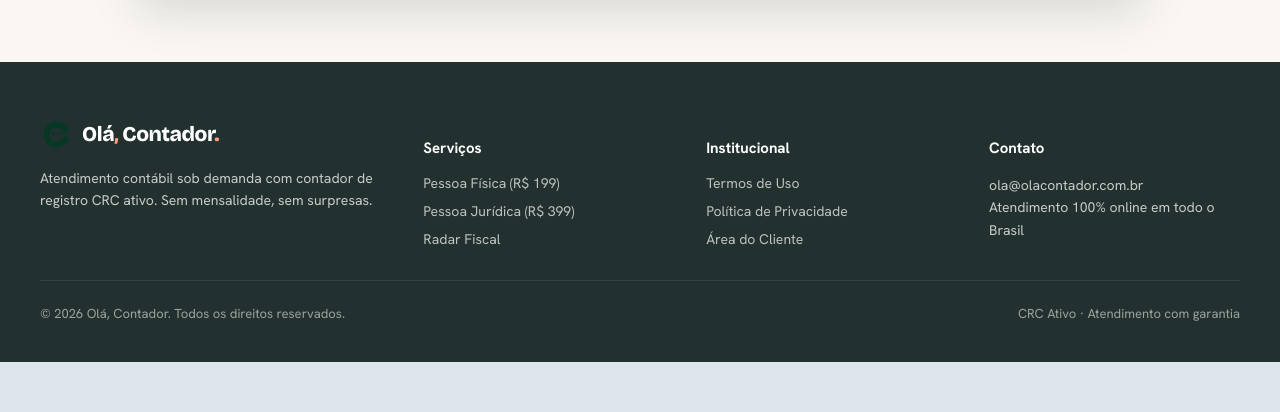
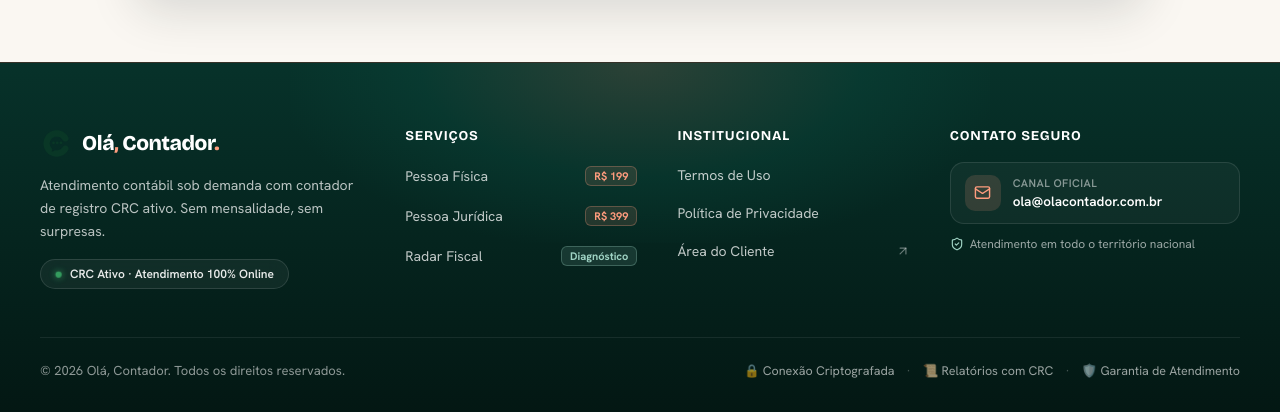
Before and after one commit to hexxa-dotcom/ol-contador, a Next.js app in the folder area-contador-next/: page / in a window 1280 px wide. Shown: the part 7037-7449 px from the top of the page. Before the commit the page ends 7399 px from the top, so only its background shows below. Built offline with nearby package versions, Linux system fonts and the light colour scheme; no server answers.

Commit message:
Design ultra-premium para o rodape com glow, badges, card de contato e tags de servicos

```diff
--- a/area-contador-next/src/app/globals.css
+++ b/area-contador-next/src/app/globals.css
@@ -1300,42 +1300,238 @@
   min-height: 100vh;
 }
 
+/* ==================== RODAPÉ PÚBLICO ULTRA-PREMIUM ==================== */
 .public-footer-dark {
-  background: var(--pub-ink);
-  padding: 56px 32px 40px;
-  color: rgba(255,255,255,.7);
+  position: relative;
+  background: linear-gradient(180deg, #07322A 0%, #031713 100%);
+  padding: 64px 32px 36px;
+  color: rgba(255, 255, 255, 0.75);
+  border-top: 1px solid rgba(255, 156, 126, 0.2);
+  overflow: hidden;
 }
+
+.public-footer-glow {
+  position: absolute;
+  top: 0;
+  left: 50%;
+  transform: translateX(-50%);
+  width: 700px;
+  height: 180px;
+  background: radial-gradient(ellipse at center top, rgba(255, 156, 126, 0.15) 0%, rgba(12, 84, 70, 0.25) 45%, transparent 75%);
+  pointer-events: none;
+  z-index: 0;
+}
+
 .public-rodape-grid {
+  position: relative;
+  z-index: 1;
   max-width: 1200px;
   margin: 0 auto;
   display: grid;
-  grid-template-columns: 1.4fr 1fr 1fr 1fr;
-  gap: 32px;
+  grid-template-columns: 1.4fr 1fr 1fr 1.25fr;
+  gap: 40px;
 }
-.public-rodape-grid a {
-  color: inherit;
+
+.public-rodape-desc {
+  font-size: 14px;
+  line-height: 1.65;
+  color: rgba(255, 255, 255, 0.72);
+  max-width: 330px;
+  margin: 0 0 16px 0;
+}
+
+.public-rodape-badge-status {
+  display: inline-flex;
+  align-items: center;
+  gap: 8px;
+  padding: 6px 14px;
+  background: rgba(255, 255, 255, 0.05);
+  border: 1px solid rgba(255, 255, 255, 0.12);
+  border-radius: 99px;
+  font-size: 12px;
+  font-weight: 600;
+  color: rgba(255, 255, 255, 0.9);
+  backdrop-filter: blur(8px);
+}
+
+.public-rodape-pulse-dot {
+  width: 7px;
+  height: 7px;
+  border-radius: 50%;
+  background: #4ADE80;
+  box-shadow: 0 0 8px #4ADE80;
+  animation: pulseGlow 2.5s infinite ease-in-out;
+}
+
+@keyframes pulseGlow {
+  0%, 100% { opacity: 1; transform: scale(1); }
+  50% { opacity: 0.5; transform: scale(0.85); }
+}
+
+.public-rodape-heading {
+  color: #FFFFFF;
+  font-family: var(--font-bricolage), sans-serif;
+  font-size: 13.5px;
+  font-weight: 700;
+  text-transform: uppercase;
+  letter-spacing: 0.06em;
+  margin: 0 0 18px 0;
+}
+
+.public-rodape-links {
+  list-style: none;
+  padding: 0;
+  margin: 0;
+  display: flex;
+  flex-direction: column;
+  gap: 12px;
+}
+
+.public-rodape-link-item {
+  display: flex;
+  align-items: center;
+  justify-content: space-between;
+  font-size: 14px;
+  color: rgba(255, 255, 255, 0.75);
   text-decoration: none;
-  transition: color 0.15s ease;
+  padding: 4px 0;
+  transition: all 0.2s ease;
 }
-.public-rodape-grid a:hover {
-  color: var(--pub-coral-light);
+
+.public-rodape-link-item:hover {
+  color: #FFFFFF;
+  transform: translateX(3px);
 }
+
+.public-rodape-link-icon {
+  color: rgba(255, 255, 255, 0.4);
+  transition: all 0.2s ease;
+}
+
+.public-rodape-link-item:hover .public-rodape-link-icon {
+  color: #FF9C7E;
+  transform: translate(2px, -2px);
+}
+
+.public-rodape-tag-price {
+  font-size: 11px;
+  font-weight: 700;
+  color: #FF9C7E;
+  background: rgba(255, 156, 126, 0.12);
+  border: 1px solid rgba(255, 156, 126, 0.28);
+  padding: 2px 8px;
+  border-radius: 6px;
+}
+
+.public-rodape-tag-radar {
+  font-size: 11px;
+  font-weight: 700;
+  color: #9FD3C4;
+  background: rgba(159, 211, 196, 0.12);
+  border: 1px solid rgba(159, 211, 196, 0.28);
+  padding: 2px 8px;
+  border-radius: 6px;
+}
+
+.public-rodape-contact-card {
+  display: flex;
+  align-items: center;
+  gap: 12px;
+  padding: 12px 14px;
+  background: rgba(255, 255, 255, 0.04);
+  border: 1px solid rgba(255, 255, 255, 0.1);
+  border-radius: 14px;
+  text-decoration: none;
+  transition: all 0.25s ease;
+}
+
+.public-rodape-contact-card:hover {
+  background: rgba(255, 255, 255, 0.08);
+  border-color: rgba(255, 156, 126, 0.4);
+  transform: translateY(-2px);
+  box-shadow: 0 8px 24px rgba(0, 0, 0, 0.25);
+}
+
+.public-rodape-contact-icon {
+  width: 36px;
+  height: 36px;
+  border-radius: 10px;
+  background: rgba(255, 156, 126, 0.15);
+  color: #FF9C7E;
+  display: flex;
+  align-items: center;
+  justify-content: center;
+  flex-shrink: 0;
+}
+
+.public-rodape-contact-info {
+  display: flex;
+  flex-direction: column;
+  gap: 2px;
+  overflow: hidden;
+}
+
+.public-rodape-contact-label {
+  font-size: 11px;
+  font-weight: 600;
+  color: rgba(255, 255, 255, 0.5);
+  text-transform: uppercase;
+  letter-spacing: 0.04em;
+}
+
+.public-rodape-contact-val {
+  font-size: 13.5px;
+  font-weight: 600;
+  color: #FFFFFF;
+  white-space: nowrap;
+  text-overflow: ellipsis;
+  overflow: hidden;
+}
+
+.public-rodape-trust-tag {
+  display: flex;
+  align-items: center;
+  gap: 6px;
+  font-size: 12px;
+  color: rgba(255, 255, 255, 0.6);
+  margin-top: 12px;
+}
+
+.public-rodape-trust-tag svg {
+  color: #9FD3C4;
+  flex-shrink: 0;
+}
+
 .public-rodape-base {
+  position: relative;
+  z-index: 1;
   max-width: 1200px;
-  margin: 0 auto;
+  margin: 48px auto 0;
   padding: 24px 0 0;
-  margin-top: 32px;
   border-top: 1px solid rgba(255, 255, 255, 0.08);
   display: flex;
+  align-items: center;
   justify-content: space-between;
   font-size: 13px;
   color: rgba(255, 255, 255, 0.55);
 }
 
-@media (max-width: 900px) {
+.public-rodape-trust-items {
+  display: flex;
+  align-items: center;
+  gap: 12px;
+  font-size: 12.5px;
+  color: rgba(255, 255, 255, 0.6);
+}
+
+.public-rodape-sep {
+  color: rgba(255, 255, 255, 0.25);
+}
+
+@media (max-width: 992px) {
   .public-rodape-grid {
     grid-template-columns: 1fr 1fr;
-    gap: 32px 24px;
+    gap: 36px 28px;
   }
   .public-rodape-brand-col {
     grid-column: 1 / -1;
@@ -1344,7 +1540,7 @@
 
 @media (max-width: 768px) {
   .public-footer-dark {
-    padding: 32px 20px 24px;
+    padding: 36px 20px 24px;
   }
   .public-rodape-col-servicos,
   .public-rodape-col-institucional {
@@ -1352,14 +1548,24 @@
   }
   .public-rodape-grid {
     grid-template-columns: 1fr;
-    gap: 20px;
+    gap: 22px;
+  }
+  .public-rodape-desc {
+    max-width: 100%;
+    font-size: 13.5px;
   }
   .public-rodape-base {
     flex-direction: column;
-    gap: 8px;
+    gap: 14px;
     text-align: center;
-    padding-top: 16px;
-    margin-top: 20px;
+    padding-top: 20px;
+    margin-top: 28px;
     font-size: 12px;
   }
+  .public-rodape-trust-items {
+    flex-wrap: wrap;
+    justify-content: center;
+    gap: 8px;
+    font-size: 11.5px;
+  }
 }
--- a/area-contador-next/src/components/site-shell.tsx
+++ b/area-contador-next/src/components/site-shell.tsx
@@ -3,7 +3,7 @@
 import { useEffect, useState } from "react";
 import Link from "next/link";
 import Image from "next/image";
-import { User, ChevronDown, UserCheck, Building2, Menu, X } from "lucide-react";
+import { User, ChevronDown, UserCheck, Building2, Menu, X, Mail, ShieldCheck, ArrowUpRight } from "lucide-react";
 
 const CHAVE_SESSAO = "oc_funil_sessao";
 
@@ -235,46 +235,105 @@
 export function SiteFooter() {
   return (
     <footer className="public-footer-dark">
+      <div className="public-footer-glow" />
+
       <div className="public-rodape-grid">
+        {/* COLUNA 1: MARCA & STATUS */}
         <div className="public-rodape-brand-col">
-          <div className="public-brand" style={{ marginBottom: "16px" }}>
+          <div className="public-brand" style={{ marginBottom: "14px" }}>
             <Image src="/logo.svg" alt="Olá, Contador" width={32} height={33} />
             <span style={{ color: "#FFFFFF" }}>
               Olá<i>,</i> Contador<i>.</i>
             </span>
           </div>
-          <p style={{ fontSize: "14px", lineHeight: "1.6", color: "rgba(255,255,255,0.75)", maxWidth: "340px" }}>
+          <p className="public-rodape-desc">
             Atendimento contábil sob demanda com contador de registro CRC ativo. Sem mensalidade, sem surpresas.
           </p>
+          <div className="public-rodape-badge-status">
+            <span className="public-rodape-pulse-dot" />
+            <span>CRC Ativo · Atendimento 100% Online</span>
+          </div>
         </div>
+
+        {/* COLUNA 2: SERVIÇOS */}
         <div className="public-rodape-col-servicos">
-          <h4 style={{ color: "#FFFFFF", fontSize: "15px", fontWeight: "700", marginBottom: "16px" }}>Serviços</h4>
-          <ul style={{ listStyle: "none", padding: 0, margin: 0, display: "flex", flexDirection: "column", gap: "10px", fontSize: "14px" }}>
-            <li><Link href="/precos">Pessoa Física (R$ 199)</Link></li>
-            <li><Link href="/precos">Pessoa Jurídica (R$ 399)</Link></li>
-            <li><Link href="/radar">Radar Fiscal</Link></li>
+          <h4 className="public-rodape-heading">Serviços</h4>
+          <ul className="public-rodape-links">
+            <li>
+              <Link href="/precos" className="public-rodape-link-item">
+                <span>Pessoa Física</span>
+                <span className="public-rodape-tag-price">R$ 199</span>
+              </Link>
+            </li>
+            <li>
+              <Link href="/precos" className="public-rodape-link-item">
+                <span>Pessoa Jurídica</span>
+                <span className="public-rodape-tag-price">R$ 399</span>
+              </Link>
+            </li>
+            <li>
+              <Link href="/radar" className="public-rodape-link-item">
+                <span>Radar Fiscal</span>
+                <span className="public-rodape-tag-radar">Diagnóstico</span>
+              </Link>
+            </li>
           </ul>
         </div>
+
+        {/* COLUNA 3: INSTITUCIONAL */}
         <div className="public-rodape-col-institucional">
-          <h4 style={{ color: "#FFFFFF", fontSize: "15px", fontWeight: "700", marginBottom: "16px" }}>Institucional</h4>
-          <ul style={{ listStyle: "none", padding: 0, margin: 0, display: "flex", flexDirection: "column", gap: "10px", fontSize: "14px" }}>
-            <li><Link href="/termos">Termos de Uso</Link></li>
-            <li><Link href="/privacidade">Política de Privacidade</Link></li>
-            <li><Link href="/login">Área do Cliente</Link></li>
+          <h4 className="public-rodape-heading">Institucional</h4>
+          <ul className="public-rodape-links">
+            <li>
+              <Link href="/termos" className="public-rodape-link-item">
+                <span>Termos de Uso</span>
+              </Link>
+            </li>
+            <li>
+              <Link href="/privacidade" className="public-rodape-link-item">
+                <span>Política de Privacidade</span>
+              </Link>
+            </li>
+            <li>
+              <Link href="/login" className="public-rodape-link-item">
+                <span>Área do Cliente</span>
+                <ArrowUpRight size={14} className="public-rodape-link-icon" />
+              </Link>
+            </li>
           </ul>
         </div>
+
+        {/* COLUNA 4: CONTATO */}
         <div className="public-rodape-col-contato">
-          <h4 style={{ color: "#FFFFFF", fontSize: "15px", fontWeight: "700", marginBottom: "16px" }}>Contato</h4>
-          <p style={{ fontSize: "14px", color: "rgba(255,255,255,0.75)", margin: 0, lineHeight: "1.6" }}>
-            ola@olacontador.com.br<br />
-            Atendimento 100% online em todo o Brasil
-          </p>
+          <h4 className="public-rodape-heading">Contato Seguro</h4>
+          <a href="mailto:ola@olacontador.com.br" className="public-rodape-contact-card">
+            <div className="public-rodape-contact-icon">
+              <Mail size={17} />
+            </div>
+            <div className="public-rodape-contact-info">
+              <span className="public-rodape-contact-label">Canal Oficial</span>
+              <span className="public-rodape-contact-val">ola@olacontador.com.br</span>
+            </div>
+          </a>
+          <div className="public-rodape-trust-tag">
+            <ShieldCheck size={14} />
+            <span>Atendimento em todo o território nacional</span>
+          </div>
         </div>
       </div>
 
+      {/* LINHA BASE */}
       <div className="public-rodape-base">
-        <span>© {new Date().getFullYear()} Olá, Contador. Todos os direitos reservados.</span>
-        <span>CRC Ativo · Atendimento com garantia</span>
+        <span className="public-rodape-copy">
+          © {new Date().getFullYear()} Olá, Contador. Todos os direitos reservados.
+        </span>
+        <div className="public-rodape-trust-items">
+          <span>🔒 Conexão Criptografada</span>
+          <span className="public-rodape-sep">·</span>
+          <span>📜 Relatórios com CRC</span>
+          <span className="public-rodape-sep">·</span>
+          <span>🛡️ Garantia de Atendimento</span>
+        </div>
       </div>
     </footer>
   );
```
